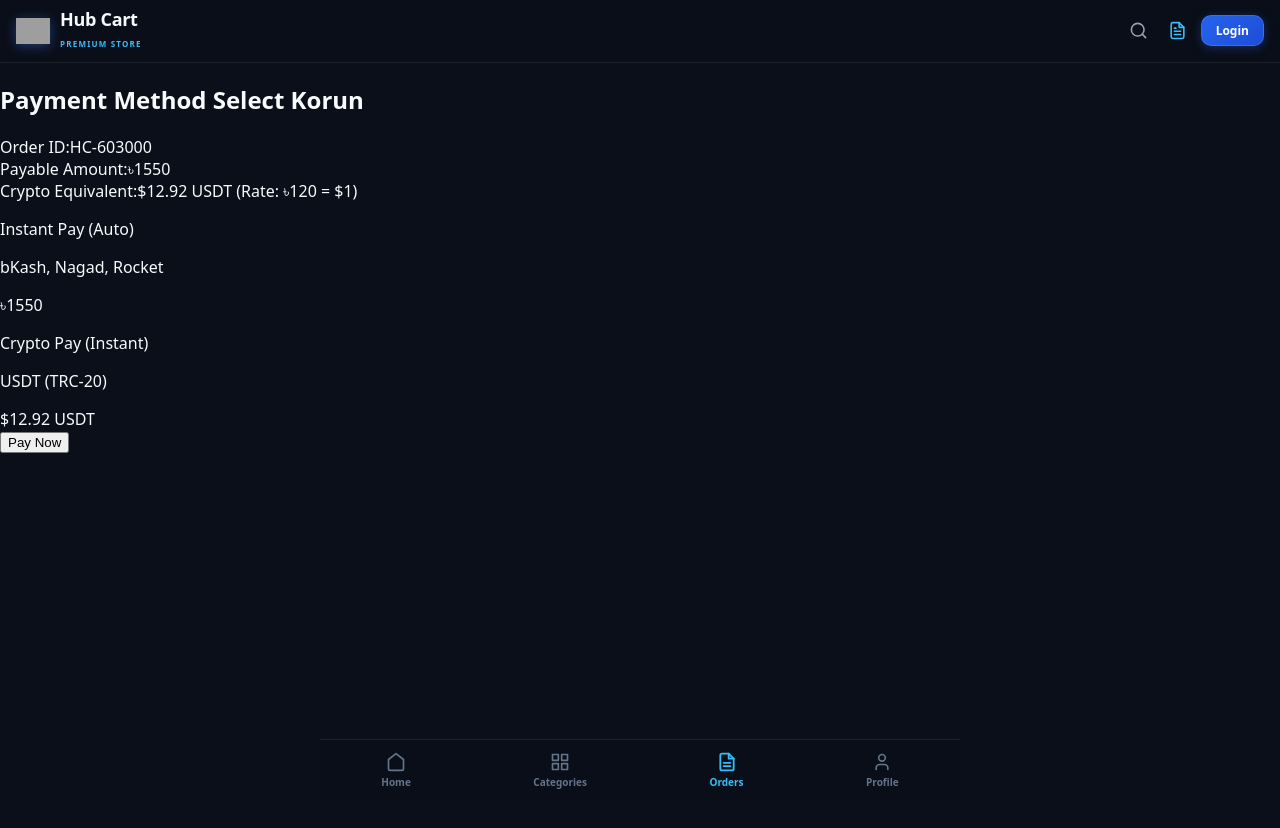
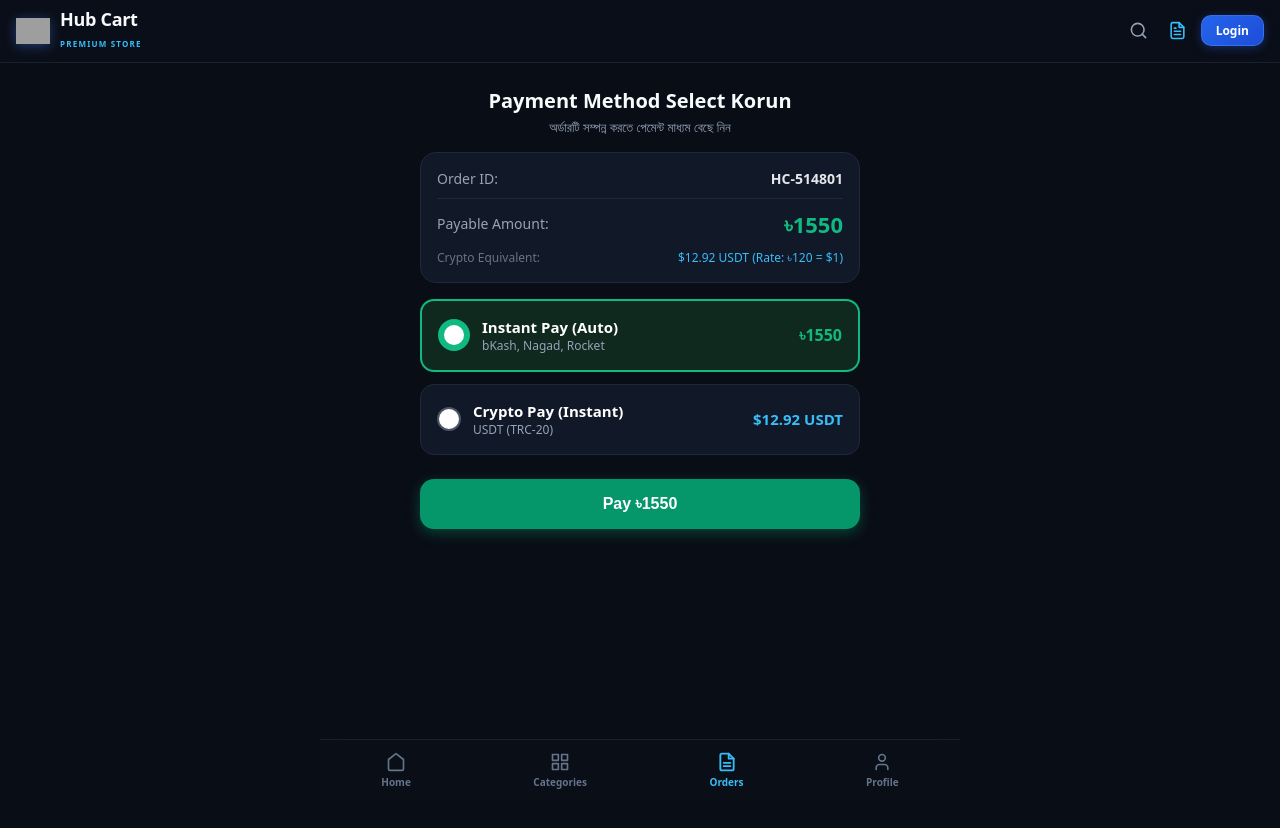
Before and after one commit to samiul-tbc/my-service-store, a Next.js app: page /processedorder in a window 1280 px wide. Shown: the top 828 px of the page. Before the commit the page ends 800 px from the top, so only its background shows below. Built offline with nearby package versions, Linux system fonts and the light colour scheme; grey boxes are pictures that could not be loaded.

Commit message:
Update page.js

```diff
--- a/app/processedorder/page.js
+++ b/app/processedorder/page.js
@@ -3,26 +3,25 @@
 import { useState } from 'react';
 
 export default function ProcessedOrderPage() {
-  // Shudhu 2-ti auto method: 'instant' ebong 'crypto'
   const [selectedMethod, setSelectedMethod] = useState('instant');
   const [loading, setLoading] = useState(false);
 
-  // Example / State theke asha order data
+  // আপনার অর্ডার ডাটা (স্টেট বা প্রপস থেকে আসা মান)
   const [orderData, setOrderData] = useState({
-    id: `HC-${Date.now().toString().slice(-6)}`,
-    price: 1550, // BDT te total amount
-    customerName: 'Customer Name',
+    id: 'HC-514801',
+    price: 1550,
+    customerName: 'Samiul',
     whatsappNumber: '017XXXXXXXX',
   });
 
   const bdtAmount = Number(orderData.price) || 0;
-  const cryptoAmountUSD = (bdtAmount / 120).toFixed(2); // 1 USD = 120 BDT
+  const cryptoAmountUSD = (bdtAmount / 120).toFixed(2); // ১ ডলার = ১২০ টাকা
 
   const handleProceed = async () => {
     setLoading(true);
 
     try {
-      // ১. Instant Auto Pay (bKash/Nagad/Rocket via UddoktaPay)
+      // ১. BDT অটো পেমেন্ট (bKash/Nagad via UddoktaPay)
       if (selectedMethod === 'instant') {
         const res = await fetch('/api/create-bdt-payment', {
           method: 'POST',
@@ -40,12 +39,12 @@ export default function ProcessedOrderPage() {
         if (res.ok && data.paymentUrl) {
           window.location.href = data.paymentUrl;
         } else {
-          alert(data.error || 'BDT payment shuru kora jayni');
+          alert(data.error || 'পেমেন্ট গেটওয়েতে সংযোগ করা সম্ভব হয়নি');
         }
         return;
       }
 
-      // ২. Crypto Auto Pay (USDT TRC-20 via NOWPayments)
+      // ২. ক্রিপ্টো পেমেন্ট (USDT TRC-20 via NOWPayments)
       if (selectedMethod === 'crypto') {
         const res = await fetch('/api/create-crypto-invoice', {
           method: 'POST',
@@ -63,83 +62,144 @@ export default function ProcessedOrderPage() {
         if (res.ok && data.invoiceUrl) {
           window.location.href = data.invoiceUrl;
         } else {
-          alert(data.error || 'Crypto invoice toiri kora jayni');
+          alert(data.error || 'ক্রিপ্টো ইনভয়েস তৈরি করা যায়নি');
         }
         return;
       }
     } catch (err) {
-      alert('Server error: Payment gateway-te connect kora jacche na.');
+      alert('সার্ভার এরর: পেমেন্ট শুরু করা যায়নি।');
     } finally {
       setLoading(false);
     }
   };
 
   return (
-    <div className="min-h-screen bg-gray-50 flex items-center justify-center p-4">
-      <div className="max-w-md w-full bg-white rounded-2xl shadow-lg p-6 space-y-6">
-        <h2 className="text-xl font-bold text-gray-800 text-center">
-          Payment Method Select Korun
-        </h2>
+    <div style={{ minHeight: '85vh', backgroundColor: '#090d16', color: '#ffffff', padding: '16px 16px 90px 16px' }}>
+      <div style={{ maxWidth: '440px', margin: '0 auto', display: 'flex', flexDirection: 'column', gap: '16px' }}>
 
-        {/* Order Summary */}
-        <div className="bg-gray-100 p-4 rounded-xl space-y-1">
-          <div className="flex justify-between text-sm text-gray-600">
+        {/* Title */}
+        <div style={{ textAlign: 'center', marginTop: '8px' }}>
+          <h2 style={{ fontSize: '20px', fontWeight: '700', color: '#f8fafc', margin: '0 0 4px 0' }}>
+            Payment Method Select Korun
+          </h2>
+          <p style={{ fontSize: '13px', color: '#94a3b8', margin: 0 }}>
+            অর্ডারটি সম্পন্ন করতে পেমেন্ট মাধ্যম বেছে নিন
+          </p>
+        </div>
+
+        {/* Order Summary Card */}
+        <div style={{
+          backgroundColor: '#111827',
+          border: '1px solid #1f2937',
+          borderRadius: '16px',
+          padding: '16px',
+          display: 'flex',
+          flexDirection: 'column',
+          gap: '10px'
+        }}>
+          <div style={{ display: 'flex', justifyContent: 'space-between', fontSize: '14px', color: '#9ca3af' }}>
             <span>Order ID:</span>
-            <span className="font-semibold text-gray-800">{orderData.id}</span>
+            <span style={{ fontWeight: '600', color: '#e5e7eb' }}>{orderData.id}</span>
           </div>
-          <div className="flex justify-between text-sm text-gray-600">
-            <span>Payable Amount:</span>
-            <span className="font-bold text-lg text-emerald-600">৳{bdtAmount}</span>
+          <div style={{ display: 'flex', justifyContent: 'space-between', alignItems: 'center', borderTop: '1px solid #1f2937', paddingTop: '10px' }}>
+            <span style={{ fontSize: '14px', color: '#9ca3af' }}>Payable Amount:</span>
+            <span style={{ fontSize: '22px', fontWeight: '800', color: '#10b981' }}>৳{bdtAmount}</span>
           </div>
-          <div className="flex justify-between text-xs text-gray-500">
+          <div style={{ display: 'flex', justifyContent: 'space-between', fontSize: '12px', color: '#6b7280' }}>
             <span>Crypto Equivalent:</span>
-            <span>${cryptoAmountUSD} USDT (Rate: ৳120 = $1)</span>
+            <span style={{ color: '#38bdf8' }}>${cryptoAmountUSD} USDT (Rate: ৳120 = $1)</span>
           </div>
         </div>
 
-        {/* 2-Way Payment Options */}
-        <div className="space-y-3">
-          {/* Instant Auto Pay */}
+        {/* Payment Methods */}
+        <div style={{ display: 'flex', flexDirection: 'column', gap: '12px' }}>
+
+          {/* Option 1: Instant Pay (bKash, Nagad, Rocket) */}
           <div
             onClick={() => setSelectedMethod('instant')}
-            className={`p-4 border-2 rounded-xl cursor-pointer transition flex items-center justify-between ${
-              selectedMethod === 'instant'
-                ? 'border-emerald-500 bg-emerald-50/40'
-                : 'border-gray-200 hover:border-gray-300'
-            }`}
+            style={{
+              padding: '16px',
+              borderRadius: '14px',
+              cursor: 'pointer',
+              display: 'flex',
+              alignItems: 'center',
+              justifyContent: 'space-between',
+              transition: 'all 0.2s ease',
+              backgroundColor: selectedMethod === 'instant' ? '#0f291e' : '#111827',
+              border: selectedMethod === 'instant' ? '2px solid #10b981' : '1px solid #1f2937',
+            }}
           >
-            <div>
-              <p className="font-bold text-gray-800">Instant Pay (Auto)</p>
-              <p className="text-xs text-gray-500">bKash, Nagad, Rocket</p>
+            <div style={{ display: 'flex', alignItems: 'center', gap: '12px' }}>
+              <div style={{
+                width: '20px',
+                height: '20px',
+                borderRadius: '50%',
+                border: selectedMethod === 'instant' ? '6px solid #10b981' : '2px solid #4b5563',
+                backgroundColor: '#ffffff'
+              }} />
+              <div>
+                <p style={{ margin: 0, fontWeight: '700', fontSize: '15px', color: '#ffffff' }}>Instant Pay (Auto)</p>
+                <p style={{ margin: 0, fontSize: '12px', color: '#94a3b8' }}>bKash, Nagad, Rocket</p>
+              </div>
             </div>
-            <span className="text-sm font-bold text-emerald-600">৳{bdtAmount}</span>
+            <span style={{ fontWeight: '700', fontSize: '16px', color: '#10b981' }}>৳{bdtAmount}</span>
           </div>
 
-          {/* Crypto Auto Pay */}
+          {/* Option 2: Crypto Pay (USDT TRC20) */}
           <div
             onClick={() => setSelectedMethod('crypto')}
-            className={`p-4 border-2 rounded-xl cursor-pointer transition flex items-center justify-between ${
-              selectedMethod === 'crypto'
-                ? 'border-emerald-500 bg-emerald-50/40'
-                : 'border-gray-200 hover:border-gray-300'
-            }`}
+            style={{
+              padding: '16px',
+              borderRadius: '14px',
+              cursor: 'pointer',
+              display: 'flex',
+              alignItems: 'center',
+              justifyContent: 'space-between',
+              transition: 'all 0.2s ease',
+              backgroundColor: selectedMethod === 'crypto' ? '#0f291e' : '#111827',
+              border: selectedMethod === 'crypto' ? '2px solid #10b981' : '1px solid #1f2937',
+            }}
           >
-            <div>
-              <p className="font-bold text-gray-800">Crypto Pay (Instant)</p>
-              <p className="text-xs text-gray-500">USDT (TRC-20)</p>
+            <div style={{ display: 'flex', alignItems: 'center', gap: '12px' }}>
+              <div style={{
+                width: '20px',
+                height: '20px',
+                borderRadius: '50%',
+                border: selectedMethod === 'crypto' ? '6px solid #10b981' : '2px solid #4b5563',
+                backgroundColor: '#ffffff'
+              }} />
+              <div>
+                <p style={{ margin: 0, fontWeight: '700', fontSize: '15px', color: '#ffffff' }}>Crypto Pay (Instant)</p>
+                <p style={{ margin: 0, fontSize: '12px', color: '#94a3b8' }}>USDT (TRC-20)</p>
+              </div>
             </div>
-            <span className="text-sm font-bold text-emerald-600">${cryptoAmountUSD} USDT</span>
+            <span style={{ fontWeight: '700', fontSize: '15px', color: '#38bdf8' }}>${cryptoAmountUSD} USDT</span>
           </div>
+
         </div>
 
         {/* Action Button */}
         <button
           onClick={handleProceed}
           disabled={loading}
-          className="w-full py-3.5 bg-emerald-600 hover:bg-emerald-700 text-white font-bold rounded-xl shadow transition disabled:opacity-50"
+          style={{
+            width: '100%',
+            marginTop: '8px',
+            padding: '16px',
+            borderRadius: '14px',
+            backgroundColor: loading ? '#047857' : '#059669',
+            color: '#ffffff',
+            fontWeight: '700',
+            fontSize: '16px',
+            border: 'none',
+            cursor: loading ? 'not-allowed' : 'pointer',
+            boxShadow: '0 4px 14px rgba(5, 150, 105, 0.4)',
+            transition: 'background-color 0.2s ease'
+          }}
         >
-          {loading ? 'Processing...' : 'Pay Now'}
+          {loading ? 'Processing...' : `Pay ${selectedMethod === 'instant' ? `৳${bdtAmount}` : `$${cryptoAmountUSD} USDT`}`}
         </button>
+
       </div>
     </div>
   );
```
